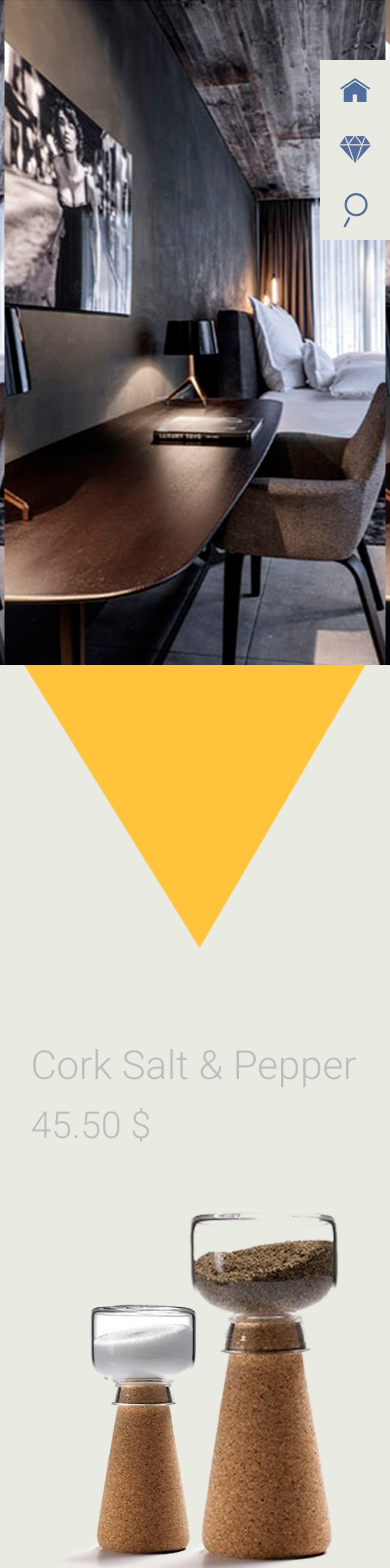
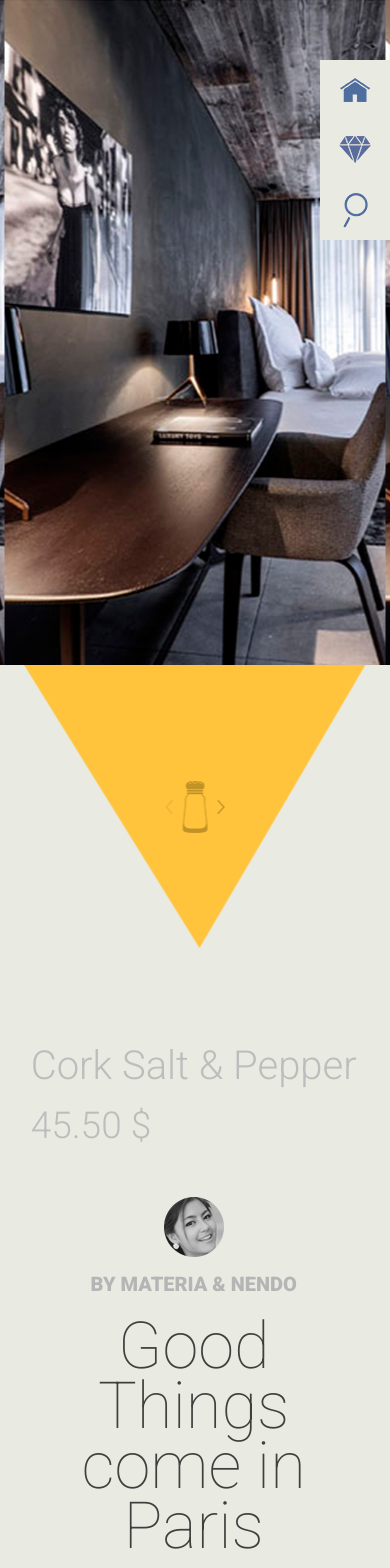
Before and after one commit to Tatjana14/warehouse, a React (Create React App) app: page / in a window 390 px wide. Shown: the top 1568 px of the page. Built offline with nearby package versions, Linux system fonts and the light colour scheme.

Commit message:
slider header

```diff
--- a/src/components/main/Main.js
+++ b/src/components/main/Main.js
@@ -7,7 +7,7 @@ import Slogan from '../slogan/Slogan';
 
 import materia from '../../assets/img/iconMateria.png'
 
-import bottle from '../../assets/img/saltBottle.png';
+
 
 import Menu from '../menu/Menu';
 
@@ -38,7 +38,7 @@ import shakerFooter from '../../assets/img/shakerFooter.png';
 import plateFooter from '../../assets/img/plateFooter.png';
 import logo from '../../assets/img/squareFooter.png';
 
-
+import Slider from '../slider/Slider';
 
 function Main() {
 
@@ -103,7 +103,7 @@ function Main() {
                     </div>
 
                     <div className={s.slider}>
-
+                        <Slider />
                     </div>
                 </div>
             </div>
@@ -123,7 +123,7 @@ function Main() {
                         productPrice = "274.50 &#36;"
                         />
                     <Slogan
-                        styleWrapperSlogan = {{ maxWidth: "185px", paddingTop: "80px", paddingBottom: "60px"}}
+                        styleWrapperSlogan = {{ maxWidth: "185px", paddingTop: "80px", paddingBottom: "55px"}}
                         imgSrc={jahaan}
                         imgAlt="NOOR JAHAAN"
                         nameProduction="BY NOOR JAHAAN"
--- a/src/components/main/Main.module.scss
+++ b/src/components/main/Main.module.scss
@@ -13,12 +13,11 @@
         background-color: $secondaryBg;
         .headerContainer {
             position: relative;
-            z-index: 999;
             display: flex;
             justify-content: space-between;
             align-items: start;
             padding-left: calc(10px + (50 - 10) * ((100vw - 360px) / (1500 - 360)));
-            padding-right: calc(10px + (155 - 10) * ((100vw - 360px) / (1500 - 360)));
+            padding-right: calc(10px + (150 - 10) * ((100vw - 360px) / (1500 - 360)));
             transition: all 0.5s ease;
             -webkit-transition: all 0.5s ease;
             -moz-transition: all 0.5s ease;
@@ -29,16 +28,17 @@
             padding-bottom: 215px;
             }
             .imgHeader {
-                z-index: 1;
-                padding-top: 170px;
+                position: absolute;
+                z-index: 99;
                 left: 18%;
+                bottom: 1%;
             }
             .slider {
                 background-image: url('../../assets/img/figure.png');
                 background-position: center;
                 background-size: cover;
                 position: absolute;
-                z-index: -1;
+                z-index: 2;
                 height: 283px;
                 width: 343px;
                 left: 17%;
@@ -171,9 +171,12 @@
 }
 }
 
-@media (min-width: 1181px) and (max-width: 1500px){
+@media (min-width: 1181px) and (max-width: 1490px){
     .mainWrapper{
         .headerContainer{
+            .sloganHeader{
+                max-width: 200px;
+            }
             .imgHeader{
                 transform: scale(0.8);
                 -webkit-transform: scale(0.8);
@@ -196,6 +199,11 @@
 
 @media screen and (max-width: 1180px){
     .mainWrapper {
+        .headerContainer{
+            .sloganHeader{
+                max-width: 230px;
+            }
+        }
         grid-template-columns: repeat(1, minmax(360px, 1fr)) ;
         grid-auto-rows: minmax(330px, auto);
         .header{
@@ -227,7 +235,6 @@
             overflow: scroll;
             .sofaImg{
             width: auto;
-            height: auto;
 
             }
         }
@@ -257,6 +264,22 @@
     }
 }
 }
+
+
+@media screen and (max-width: 810px){
+    .mainWrapper{
+    .footer{
+        .footerContainer{
+            flex-direction: column;
+            align-items: flex-start;
+            .footerLogo{
+            padding-top: 50px;
+                }
+            }
+        }
+    }
+}
+
 @media screen and (max-width: 780px){
     .mainWrapper{
         .header{
@@ -265,16 +288,16 @@
             align-items: center;
             padding-top: 160px;
             .sloganHeader{
-                padding: 0 0 100px;
+                padding: 50px 0 600px 0;
             }
             .imgHeader{
-                padding-top: 10px;
-                transform: scale(0.8);
-                -webkit-transform: scale(0.8);
-                -moz-transform: scale(0.8);
-                -ms-transform: scale(0.8);
-                -o-transform: scale(0.8);
-            }
+                left: 40%;
+                transform: scale(0.8) translateX(-50%);
+                -webkit-transform: scale(0.8) translateX(-50%);
+                -moz-transform: scale(0.8) translateX(-50%);
+                -ms-transform: scale(0.8) translateX(-50%);
+                -o-transform: scale(0.8) translateX(-50%);
+}
             .slider{
                 left: 50%;
                 transform: translateX(-50%);
--- a/src/components/slider/Slider.js
+++ b/src/components/slider/Slider.js
@@ -1,26 +1,30 @@
 import { Swiper, SwiperSlide } from 'swiper/react';
+import SwiperCore, { Navigation} from 'swiper';
 import './Slider.scss';
+import bottle from '../../assets/img/saltBottle.png';
+
+SwiperCore.use([Navigation]);
 
 
 function Slider() {
     return (
+        <div className="sliderContainer">
             <Swiper
-        slidesPerView = {1}
-        spaceBetween = {2}
+            slidesPerView={1}
             navigation
             >
-        <>
                 <SwiperSlide>
-                <img className={s.slide} src={bottle} alt="Salt Bottle"/>
+                    <img  className="img" src={bottle} alt="Salt Bottle"/>
                 </SwiperSlide>
                 <SwiperSlide>
-                <img className={s.slide} src={bottle} alt="Salt Bottle"/>
+                    <img className="img" src={bottle} alt="Salt Bottle"/>
                 </SwiperSlide>
                 <SwiperSlide>
-                <img className={s.slide} src={bottle} alt="Salt Bottle"/>
+                    <img className="img" src={bottle} alt="Salt Bottle"/>
                 </SwiperSlide>
-        </>
             </Swiper>
+        </div>
+
     );
 }
 
--- a/src/components/slider/Slider.scss
+++ b/src/components/slider/Slider.scss
@@ -0,0 +1,172 @@
+.sliderContainer{
+    max-width: 70px;
+}
+
+.swiper-button-prev,
+.swiper-button-next {
+    position: absolute;
+    top: 50%;
+    background-repeat: no-repeat;
+    background-position: center;
+    transform: translateY(-50%);
+    -webkit-transform: translatey(-50%);
+    -moz-transform: translatey(-50%);
+    -ms-transform: translatey(-50%);
+    -o-transform: translatey(-50%);
+    margin-top: 0;
+    height: 30px;
+    width: 16px;
+    z-index: 999999999;
+    cursor: pointer;
+    display: flex;
+    align-items: center;
+    justify-content: center;
+    &.swiper-button-disabled {
+        opacity: 0.35;
+        cursor: auto;
+        pointer-events: none;
+    }
+}
+.swiper-button-next{
+    background-image: url('../../assets/img/arrowRight.png');
+    right: 1.7%;
+
+}
+.swiper-button-prev{
+    background-image: url('../../assets/img/arrowLeft.png');
+    left: 1.7%;
+}
+.swiper-button-lock {
+    display: none;
+}
+
+.swiper-container {
+margin-left: auto;
+margin-right: auto;
+position: relative;
+overflow: hidden;
+list-style: none;
+padding: 0;
+/* Fix of Webkit flickering */
+z-index: 1;
+}
+.swiper-container-vertical > .swiper-wrapper {
+flex-direction: column;
+}
+.swiper-wrapper {
+position: relative;
+width: 100%;
+height: 100%;
+z-index: 1;
+display: flex;
+transition-property: transform;
+box-sizing: content-box;
+}
+.swiper-container-android .swiper-slide,
+.swiper-wrapper {
+transform: translate3d(0px, 0, 0);
+}
+.swiper-container-multirow > .swiper-wrapper {
+flex-wrap: wrap;
+}
+.swiper-container-multirow-column > .swiper-wrapper {
+flex-wrap: wrap;
+flex-direction: column;
+}
+.swiper-container-free-mode > .swiper-wrapper {
+transition-timing-function: ease-out;
+margin: 0 auto;
+}
+.swiper-container-pointer-events {
+touch-action: pan-y;
+&.swiper-container-vertical {
+    touch-action: pan-x;
+}
+}
+.swiper-slide {
+display: flex;
+justify-content: center;
+flex-shrink: 0;
+width: 100%;
+height: 100%;
+position: relative;
+transition-property: transform;
+}
+.swiper-slide-invisible-blank {
+visibility: hidden;
+}
+/* Auto Height */
+.swiper-container-autoheight {
+&,
+.swiper-slide {
+    height: auto;
+}
+
+.swiper-wrapper {
+    align-items: flex-start;
+    transition-property: transform, height;
+}
+}
+
+/* 3D Effects */
+.swiper-container-3d {
+perspective: 1200px;
+.swiper-wrapper,
+.swiper-slide,
+.swiper-slide-shadow-left,
+.swiper-slide-shadow-right,
+.swiper-slide-shadow-top,
+.swiper-slide-shadow-bottom,
+.swiper-cube-shadow {
+    transform-style: preserve-3d;
+}
+.swiper-slide-shadow-left,
+.swiper-slide-shadow-right,
+.swiper-slide-shadow-top,
+.swiper-slide-shadow-bottom {
+    position: absolute;
+    left: 0;
+    top: 0;
+    width: 100%;
+    height: 100%;
+    pointer-events: none;
+    z-index: 10;
+}
+.swiper-slide-shadow-left {
+    background-image: linear-gradient(to left, rgba(0, 0, 0, 0.5), rgba(0, 0, 0, 0));
+}
+.swiper-slide-shadow-right {
+    background-image: linear-gradient(to right, rgba(0, 0, 0, 0.5), rgba(0, 0, 0, 0));
+}
+.swiper-slide-shadow-top {
+    background-image: linear-gradient(to top, rgba(0, 0, 0, 0.5), rgba(0, 0, 0, 0));
+}
+.swiper-slide-shadow-bottom {
+    background-image: linear-gradient(to bottom, rgba(0, 0, 0, 0.5), rgba(0, 0, 0, 0));
+}
+}
+
+/* CSS Mode */
+.swiper-container-css-mode {
+> .swiper-wrapper {
+    overflow: auto;
+    scrollbar-width: none; /* For Firefox */
+    -ms-overflow-style: none; /* For Internet Explorer and Edge */
+    &::-webkit-scrollbar {
+    display: none;
+    }
+}
+> .swiper-wrapper > .swiper-slide {
+    scroll-snap-align: start start;
+}
+}
+.swiper-container-horizontal.swiper-container-css-mode {
+> .swiper-wrapper {
+    scroll-snap-type: x mandatory;
+}
+}
+.swiper-container-vertical.swiper-container-css-mode {
+> .swiper-wrapper {
+    scroll-snap-type: y mandatory;
+}
+}
```
Also changed, not shown: src/assets/img/buttonLeft.png (added), src/assets/img/buttonRight.png (added). Lines whose indentation alone changed are shown as unchanged.
